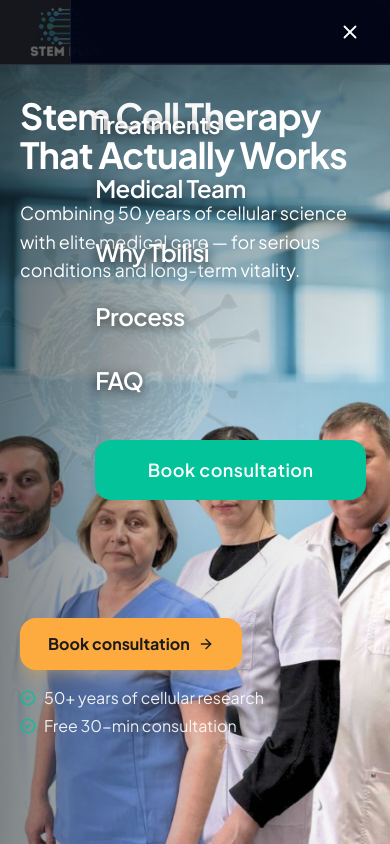
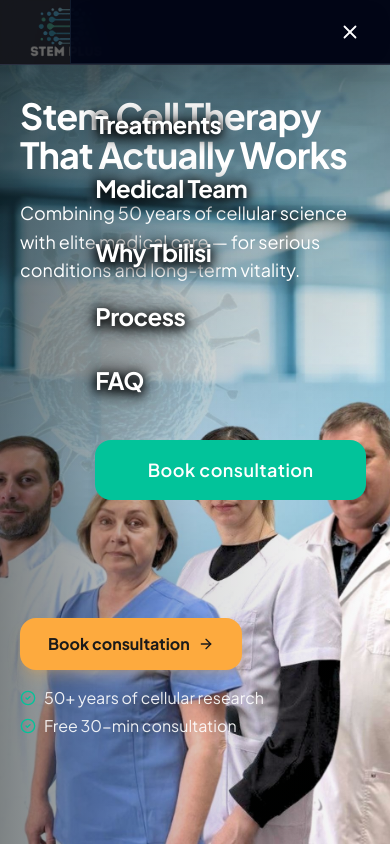
Before and after one commit to newcotelgit/stemplus, a React (Vite) app: page / in a window 390 px wide. Both pictures are taken after a click on the button "Open menu". Shown: the top 844 px of the page. Built offline with nearby package versions, Linux system fonts and the light colour scheme.

Commit message:
Add text shadow to mobile menu items for readability

```diff
--- a/src/pages/Landing.tsx
+++ b/src/pages/Landing.tsx
@@ -528,7 +528,8 @@ function Header() {
                 key={l.href}
                 href={l.href}
                 onClick={() => setOpen(false)}
-                className="text-2xl font-semibold tracking-tight text-white py-3 drop-shadow-[0_2px_6px_rgba(0,0,0,0.75)] hover:text-[#00A896] transition-colors"
+                className="text-2xl font-bold tracking-tight text-white py-3 drop-shadow-[0_2px_6px_rgba(0,0,0,0.75)] hover:text-[#00A896] transition-colors"
+                style={{ textShadow: "0 2px 8px rgba(0,0,0,0.9), 0 0 20px rgba(0,0,0,0.8)" }}
               >
                 {l.label}
               </a>
```
